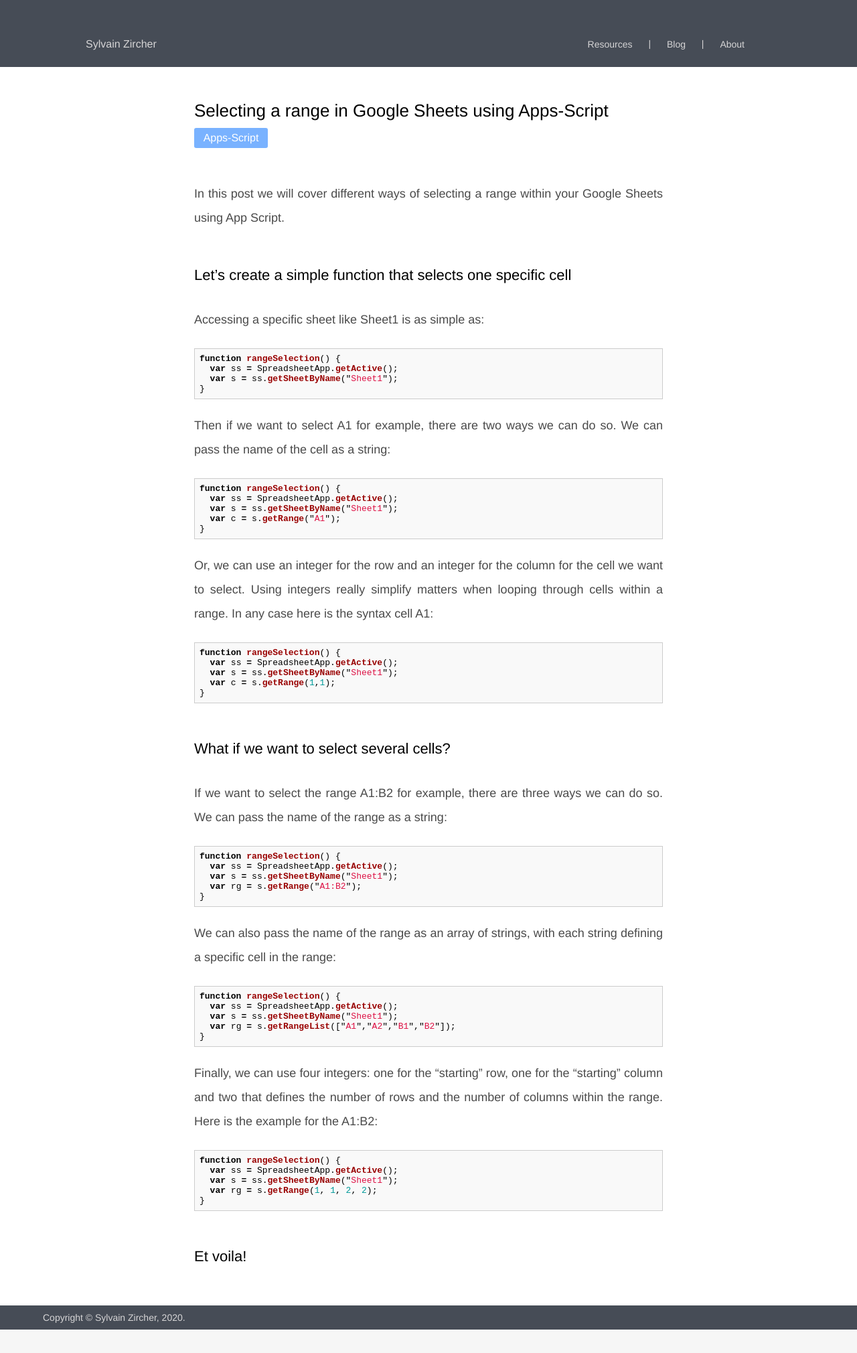
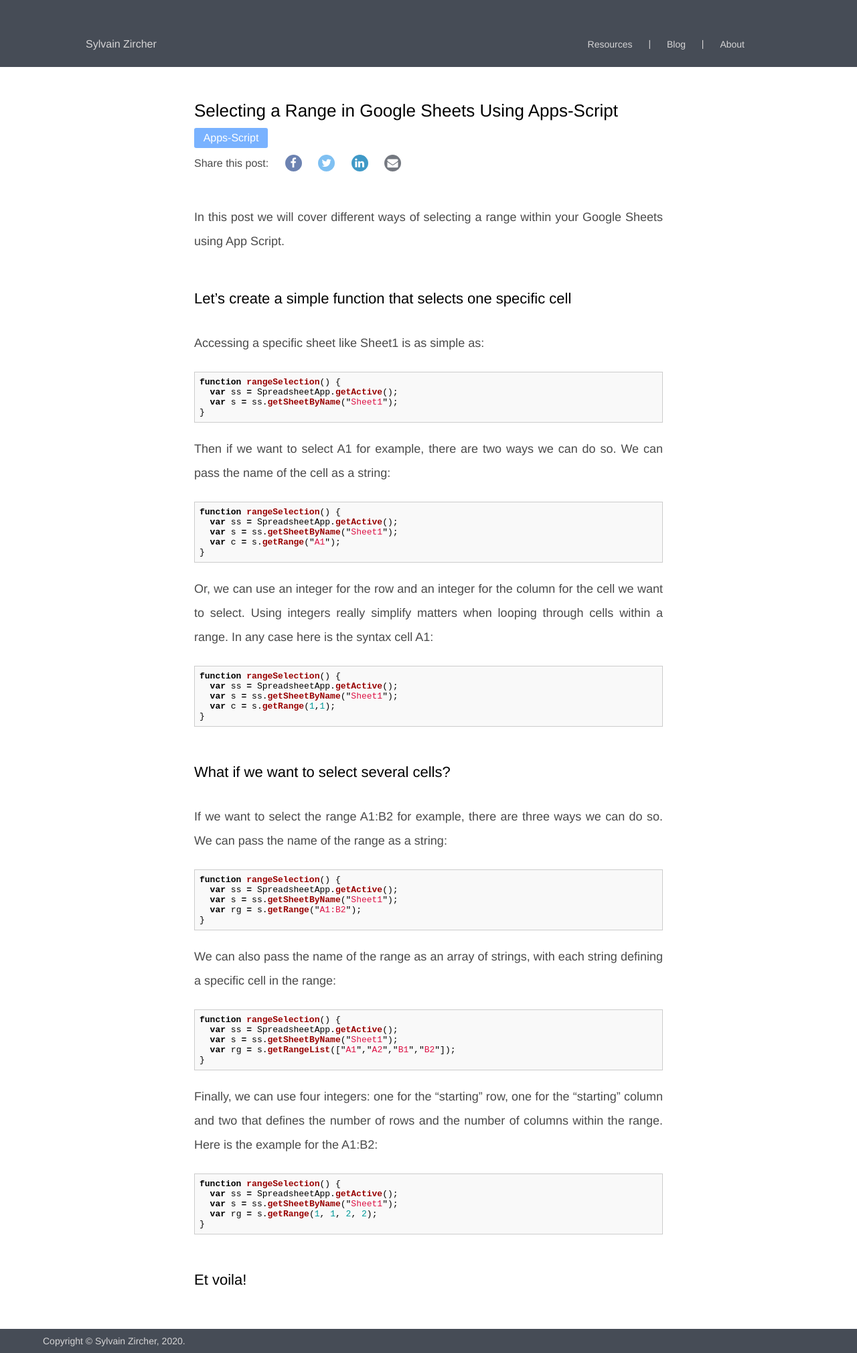
Before and after one commit to sylvainzircher/sylvainzircher.github.io, a Jekyll site: the page built from _posts/resource/2020-07-13-selecting-range-googlesheets.md, in a window 1280 px wide. Shown: the whole page at 67% size. Built offline with Jekyll 4.4.1, drawn with Linux system fonts in a browser that asks for light colours; nearby versions of some CDN libraries; before the commit the page ends 1985 px from its top, so only the background shows below that.

Commit message:
Social Sharing on resources

```diff
--- /dev/null
+++ b/_includes/social-sharing.html
@@ -0,0 +1,31 @@
+<div class="share-bar">
+
+    <h4>Share this post:</h4>
+
+	    <div class="share-buttons">
+
+	        <a  class ="facebook" href="https://www.facebook.com/sharer/sharer.php?u={{ site.url }}{{ site.baseurl }}{{ page.url }}"
+	            onclick="window.open(this.href, 'pop-up', 'left=20,top=20,width=500,height=500,toolbar=1,resizable=0'); return false;"
+	            title="Share on Facebook" >
+	            <i class="fa fa-facebook share-button"></i>
+	        </a>
+
+	        <a  class = "twitter" href="https://twitter.com/intent/tweet?text={{ page.title }}&url={{ site.url }}{{ site.baseurl }}{{ page.url }}"
+	            onclick="window.open(this.href, 'pop-up', 'left=20,top=20,width=500,height=500,toolbar=1,resizable=0'); return false;"
+	            title="Share on Twitter" >
+	            <i class="fa fa-twitter share-button"></i>
+	        </a>
+
+	         <a  class = "linkedin" href="https://www.linkedin.com/shareArticle?mini=true&url={{ site.url }}{{ site.baseurl }}{{ page.url }}&title={{ page.title }}&summary={{ page.description }}&source={{ site.title }}"
+	            onclick="window.open(this.href, 'pop-up', 'left=20,top=20,width=500,height=500,toolbar=1,resizable=0'); return false;"
+	            title="Share on LinkedIn" >
+	            <i class="fa fa-linkedin share-button"></i>
+	        </a>
+
+	        <a  class = "email" href="mailto:?subject={{ page.title }}&amp;body=Check out this post {{ site.url }}{{ site.baseurl }}{{ page.url }}"
+	            title="Share via Email" >
+	            <i class="fa fa-envelope share-button"></i>
+	        </a>
+
+	    </div>
+</div>
--- a/_layouts/resource.html
+++ b/_layouts/resource.html
@@ -26,6 +26,7 @@
 			<script src="{{ '/assets/js/MobileNav.js' | relative_url }}"></script>
 			<!-- Meta Tag -->
 			<meta name=”viewport” content=”width=device-width, initial-scale=1″>
+			<head>
 		</head>
 
 		<body>
@@ -43,6 +44,7 @@
 						<div class="tag" style="background-color:#F9D342;color:white;">{{ page.categories }}</div>
 					{% endif %}
 				</section>
+				{% include social-sharing.html %}
 				<section class="post">
 					{{ content }}
 				</section>
--- a/_posts/resource/2020-07-13-selecting-range-googlesheets.md
+++ b/_posts/resource/2020-07-13-selecting-range-googlesheets.md
@@ -1,6 +1,6 @@
 ---
 layout: "resource"
-title: "Selecting a range in Google Sheets using Apps-Script"
+title: "Selecting a Range in Google Sheets Using Apps-Script"
 slug: select-range-with-app-script
 categories: Apps-Script
 date: 2020-07-13
--- /dev/null
+++ b/_sass/modules/_social-sharing.scss
@@ -0,0 +1,57 @@
+/**
+ * Social Sharing Bar
+ */
+
+.share-bar {
+  width: $blogDesktopWidth;
+  margin: 0 auto;
+  margin-bottom: 50px;
+  margin-top: -40px;
+}
+
+.share-bar h4 {
+  color: $textColor;
+  font-weight: 300;
+  font-size: 16px;
+  display: inline-block;
+}
+
+.share-buttons {
+	display: inline-block;
+}
+
+.share-buttons a {
+	color: white;
+	margin-left: 20px;
+	text-decoration: none;
+  	text-align: center;
+	width: 25px;
+  	height: 25px;
+	line-height: 25px;
+  	display: inline-block;
+  	border-radius: 50%;
+  	font-size: 16px;
+  	border-radius: 50%;
+	opacity: 0.75;
+	transition: opacity 0.15s linear;
+}
+
+.share-buttons a:hover {
+	opacity: 1;
+}
+
+.facebook {
+ 	background: #3b5998;
+}
+
+.twitter {
+  	background: #55acee;
+}
+
+.email {
+  	background: $headerBackground;
+}
+
+.linkedin {
+  	background: #0077b5;
+}
--- a/assets/css/main.scss
+++ b/assets/css/main.scss
@@ -22,3 +22,4 @@
 @import "modules/Resources";
 @import "modules/Blog";
 @import "modules/aboutme";
+@import "modules/social-sharing";
```
